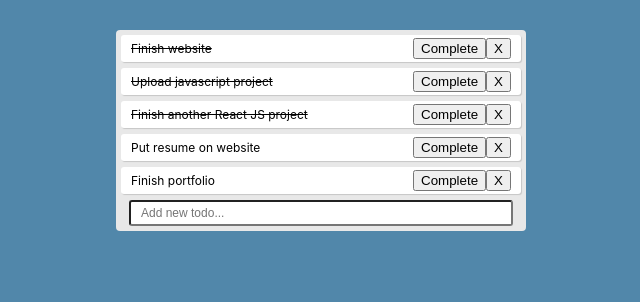
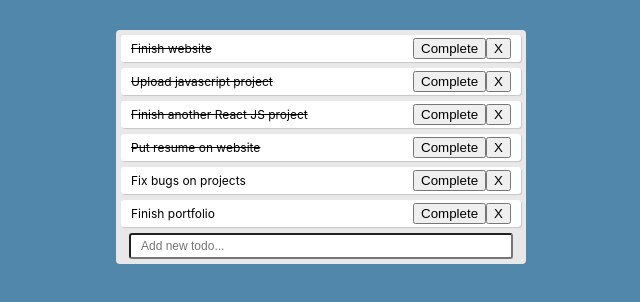
Before and after one commit to nenadstojkovic/todoapp, a React (Create React App) app: page / in a window 1280 px wide. Shown: the top 302 px of the page, without its empty margins (319-959 px from the left). Built offline with nearby package versions, Linux system fonts and the light colour scheme.

Commit message:
Update App.js

```diff
--- a/src/App.js
+++ b/src/App.js
@@ -55,6 +55,10 @@ function App() {
     },
     {
       text: "Put resume on website",
+      isCompleted: true
+    },
+    {
+      text: "Fix bugs on projects",
       isCompleted: false
     },
     {
```
